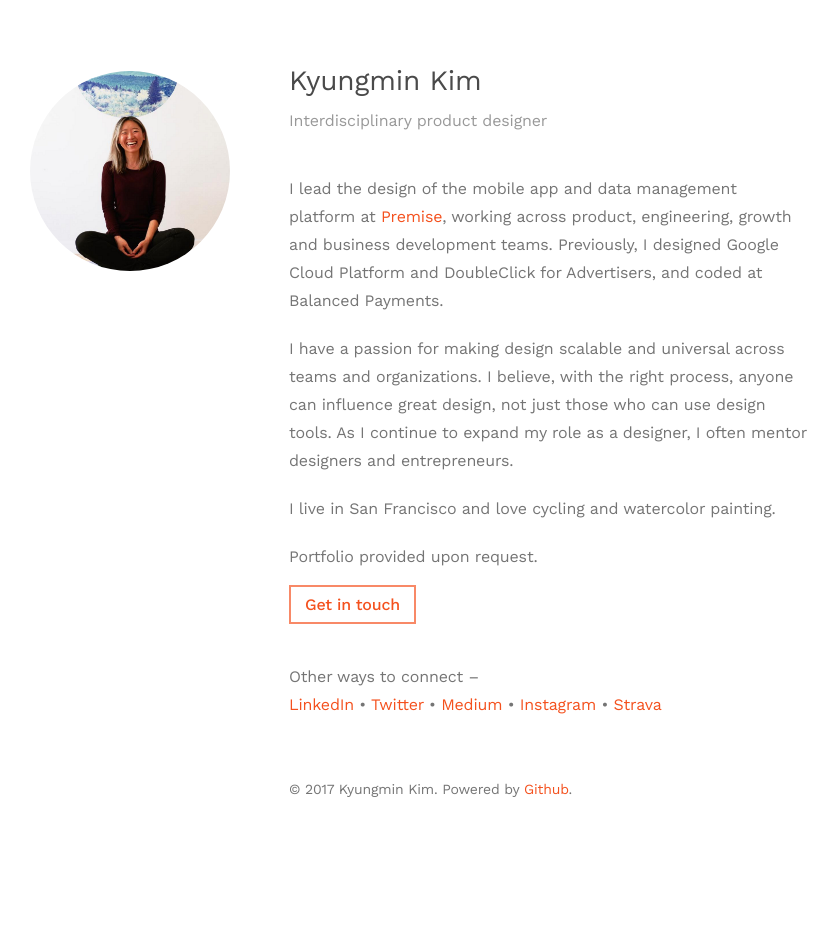
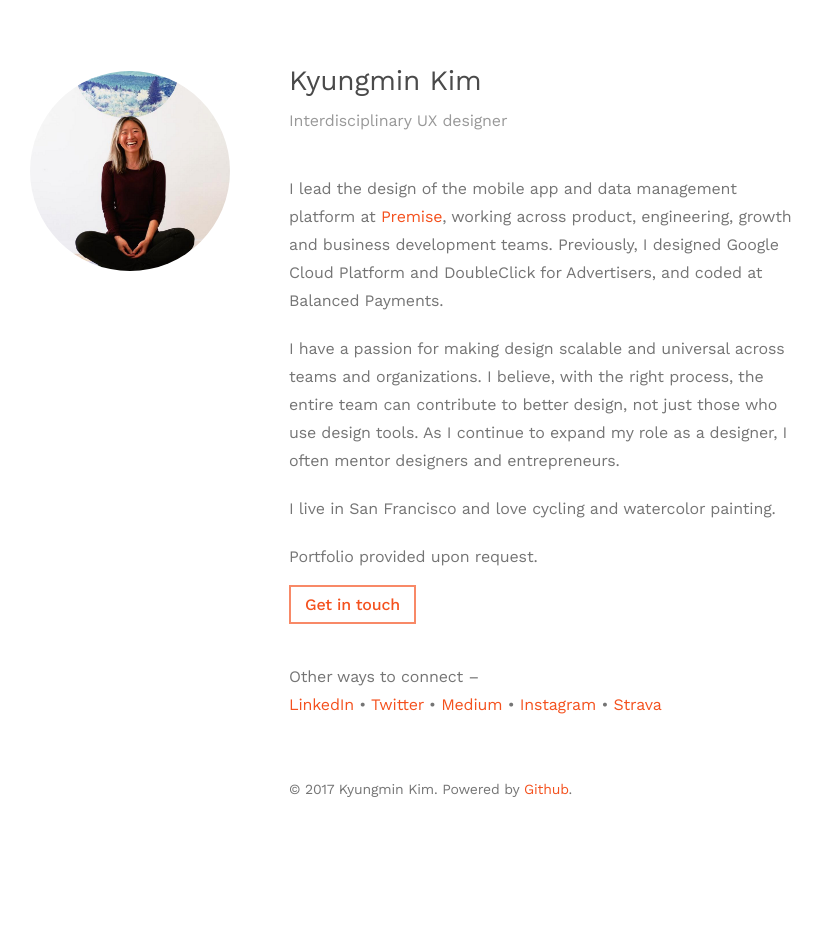
Before and after one commit to kyungmin/kyungmin.github.io, a Jekyll site: the page built from index.md, in a window 1280 px wide. Shown: the whole page, without its empty margins (92-930 px from the left). Built offline with Jekyll 4.4.1, drawn with Linux system fonts in a browser that asks for light colours.

Commit message:
Update text

```diff
--- a/_layouts/home.html
+++ b/_layouts/home.html
@@ -6,9 +6,9 @@ layout: default
   <div class="animated bounceIn photo"></div>
   <div class="animated fadeIn">
     <h1>Kyungmin Kim</h1>
-    <p>Interdisciplinary product designer</p>
+    <p>Interdisciplinary UX designer</p>
     <p>I lead the design of the mobile app and data management platform at <a href="http://www.premise.com" target="_blank">Premise</a>, working across product, engineering, growth and business development teams. Previously, I designed Google Cloud Platform and DoubleClick for Advertisers, and coded at Balanced Payments.</p>
-    <p>I have a passion for making design scalable and universal across teams and organizations. I believe, with the right process, anyone can influence great design, not just those who can use design tools. As I continue to expand my role as a designer, I often mentor designers and entrepreneurs.</p>
+    <p>I have a passion for making design scalable and universal across teams and organizations. I believe, with the right process, the entire team can contribute to better design, not just those who use design tools. As I continue to expand my role as a designer, I often mentor designers and entrepreneurs.</p>
     <p>I live in San Francisco and love cycling and watercolor painting.</p>
     <p>Portfolio provided upon request.</p>
     <p><a href="mailto:kmin905@gmail.com" class="btn">Get in touch</a></p>
```
